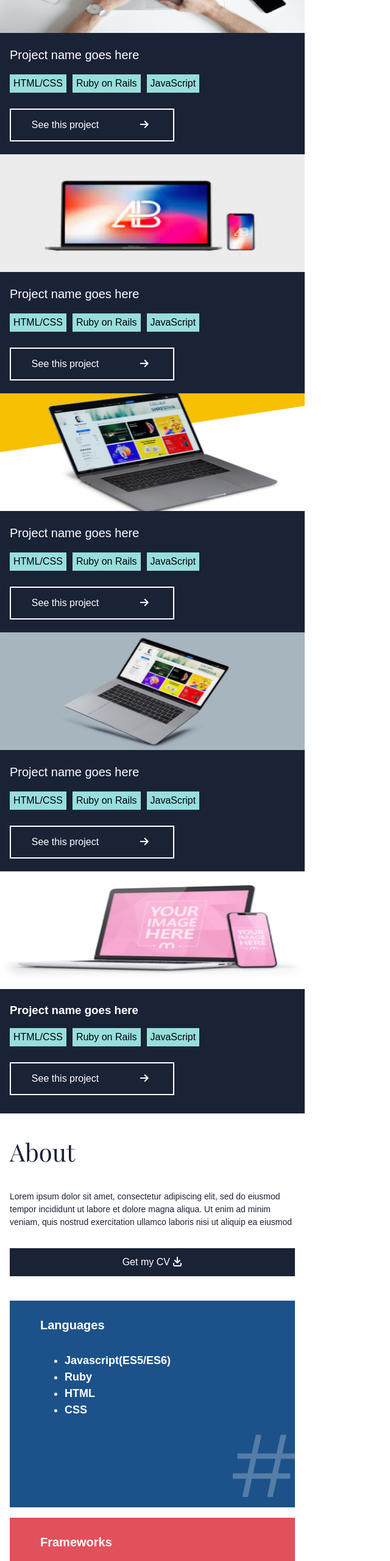
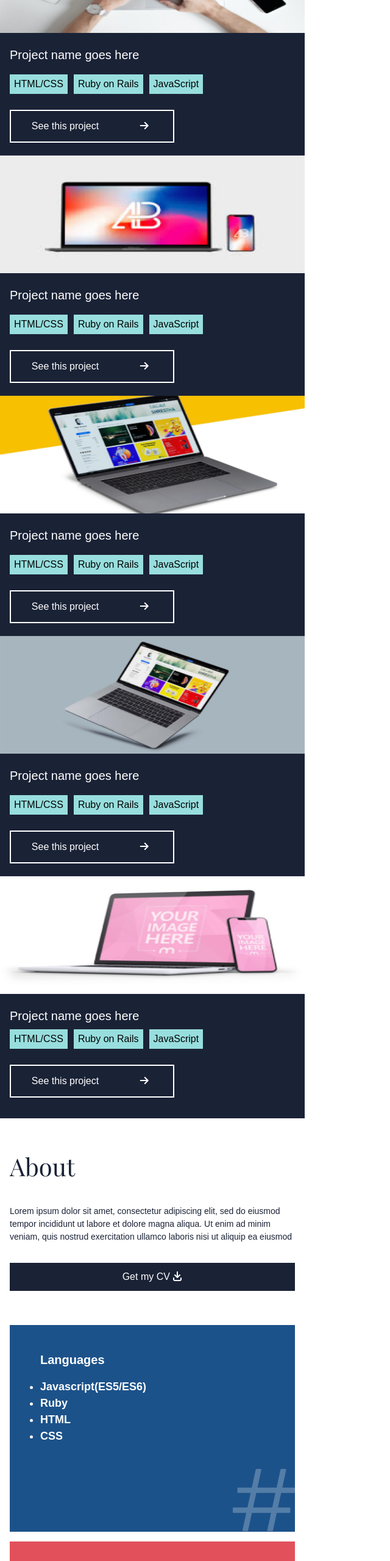
Before and after one commit to fitz95/Portfolio-Microverse-, a website: page index.html in a window 1280 px wide. Shown: the part 840-3400 px from the top of the page at 61% size, without its empty margins (0-640 px from the left). Drawn offline with nearby package versions, Linux system fonts and the light colour scheme; a web font is replaced by a local one.

Commit message:
modifying readme file to microverse readme template, change buttons to list, add grid to about section, fix style

```diff
--- a/index.html
+++ b/index.html
@@ -1,18 +1,27 @@
 <!DOCTYPE html>
 <html lang="en">
-
   <head>
-    <meta charset="UTF-8">
-    <meta name="viewport" content="width=device-width, initial-scale=1.0">
-    <meta http-equiv="X-UA-Compatible" content="ie=edge">
+    <meta charset="UTF-8" />
+    <meta name="viewport" content="width=device-width, initial-scale=1.0" />
+    <meta http-equiv="X-UA-Compatible" content="ie=edge" />
     <title>Portfolio Site</title>
-    <link rel="stylesheet" href="./style.css">
-    <link href='https://fonts.googleapis.com/css?family=Playfair Display' rel='stylesheet'>
-    <link href="https://fonts.cdnfonts.com/css/poppins" rel="stylesheet">
-    <link rel="stylesheet" href="https://cdnjs.cloudflare.com/ajax/libs/font-awesome/6.2.1/css/all.min.css"
+    <link rel="stylesheet" href="./style.css" />
+    <link
+      href="https://fonts.googleapis.com/css?family=Playfair Display"
+      rel="stylesheet"
+    />
+    <link href="https://fonts.cdnfonts.com/css/poppins" rel="stylesheet" />
+    <link
+      rel="stylesheet"
+      href="https://cdnjs.cloudflare.com/ajax/libs/font-awesome/6.2.1/css/all.min.css"
       integrity="sha512-MV7K8+y+gLIBoVD59lQIYicR65iaqukzvf/nwasF0nqhPay5w/9lJmVM2hMDcnK1OnMGCdVK+iQrJ7lzPJQd1w=="
-        crossorigin="anonymous" referrerpolicy="no-referrer" />
-    <link rel="stylesheet" href="https://cdnjs.cloudflare.com/ajax/libs/font-awesome/4.7.0/css/font-awesome.min.css">
+      crossorigin="anonymous"
+      referrerpolicy="no-referrer"
+    />
+    <link
+      rel="stylesheet"
+      href="https://cdnjs.cloudflare.com/ajax/libs/font-awesome/4.7.0/css/font-awesome.min.css"
+    />
   </head>
 
   <body>
@@ -20,11 +29,11 @@
       <nav>
         <div class="menu">
           <div class="shape">
-                    <div id ='triangle'></div>
-                    <div id ='diamond'></div>
+            <div id="triangle"></div>
+            <div id="diamond"></div>
           </div>
           <div>
-                    <img id="menuimg" src="./assets/img/menu.png" alt="square">
+            <img id="menuimg" src="./assets/img/menu.png" alt="square" />
           </div>
         </div>
       </nav>
@@ -36,9 +45,12 @@
             <h1>Nsong Fitz Gerald</h1>
           </div>
           <div class="paragraph">
-                    <p>Hello! I am a software developer! I can help you build a product, feature or website. Taka a look
-                        of my works.
-                        If you like what you see and have a project you need coded, don’t hesitate and contact me.</p>
+            <p>
+              Hello! I am a software developer! I can help you build a product,
+              feature or website. Taka a look of my works. If you like what you
+              see and have a project you need coded, don’t hesitate and contact
+              me.
+            </p>
           </div>
           <div class="button">
             <button id="introbutton">Start collaboration</button>
@@ -53,14 +65,16 @@
       </section>
       <section id="projects">
         <div class="project">
-            <div class="projectimg"><img src="./assets/img/project1.png" alt="project1"></div>
+          <div class="projectimg">
+            <img src="./assets/img/project1.png" alt="project1" />
+          </div>
           <div class="projectdetails">
             <h3>Project name goes here</h3>
-                <div class="projectbuttons">
-                    <button>HTML/CSS</button>
-                    <button>Ruby on Rails</button>
-                    <button>JavaScript</button>
-                </div>
+            <ul class="projectbuttons">
+              <li>HTML/CSS</li>
+              <li>Ruby on Rails</li>
+              <li>JavaScript</li>
+            </ul>
             <div class="viewbutton">
               <p>See this project</p>
               <i class="fa-solid fa-arrow-right"></i>
@@ -68,14 +82,16 @@
           </div>
         </div>
         <div class="project">
-            <div class="projectimg"><img src="./assets/img/project2.png" alt="project1"></div>
+          <div class="projectimg">
+            <img src="./assets/img/project2.png" alt="project1" />
+          </div>
           <div class="projectdetails">
             <h3>Project name goes here</h3>
-                <div class="projectbuttons">
-                    <button>HTML/CSS</button>
-                    <button>Ruby on Rails</button>
-                    <button>JavaScript</button>
-                </div>
+            <ul class="projectbuttons">
+              <li>HTML/CSS</li>
+              <li>Ruby on Rails</li>
+              <li>JavaScript</li>
+            </ul>
             <div class="viewbutton">
               <p>See this project</p>
               <i class="fa-solid fa-arrow-right"></i>
@@ -83,14 +99,16 @@
           </div>
         </div>
         <div class="project">
-            <div class="projectimg"><img src="./assets/img/project3.png" alt="project1"></div>
+          <div class="projectimg">
+            <img src="./assets/img/project3.png" alt="project1" />
+          </div>
           <div class="projectdetails">
             <h3>Project name goes here</h3>
-                <div class="projectbuttons">
-                    <button>HTML/CSS</button>
-                    <button>Ruby on Rails</button>
-                    <button>JavaScript</button>
-                </div>
+            <ul class="projectbuttons">
+              <li>HTML/CSS</li>
+              <li>Ruby on Rails</li>
+              <li>JavaScript</li>
+            </ul>
             <div class="viewbutton">
               <p>See this project</p>
               <i class="fa-solid fa-arrow-right"></i>
@@ -98,14 +116,16 @@
           </div>
         </div>
         <div class="project">
-            <div class="projectimg"><img src="./assets/img/project4.png" alt="project1"></div>
+          <div class="projectimg">
+            <img src="./assets/img/project4.png" alt="project1" />
+          </div>
           <div class="projectdetails">
             <h3>Project name goes here</h3>
-                <div class="projectbuttons">
-                    <button>HTML/CSS</button>
-                    <button>Ruby on Rails</button>
-                    <button>JavaScript</button>
-                </div>
+            <ul class="projectbuttons">
+              <li>HTML/CSS</li>
+              <li>Ruby on Rails</li>
+              <li>JavaScript</li>
+            </ul>
             <div class="viewbutton">
               <p>See this project</p>
               <i class="fa-solid fa-arrow-right"></i>
@@ -113,14 +133,16 @@
           </div>
         </div>
         <div class="gridproject">
-            <div class="gridimg projectimg"><img src="./assets/img/project5.png" alt="project1"></div>
+          <div class="gridimg projectimg">
+            <img src="./assets/img/project5.png" alt="project1" />
+          </div>
           <div class="gridcontent">
             <h3>Project name goes here</h3>
-                <div class="projectbuttons">
-                    <button>HTML/CSS</button>
-                    <button>Ruby on Rails</button>
-                    <button>JavaScript</button>
-                </div>
+            <ul class="projectbuttons">
+              <li>HTML/CSS</li>
+              <li>Ruby on Rails</li>
+              <li>JavaScript</li>
+            </ul>
             <div class="viewbutton">
               <p>See this project</p>
               <i class="fa-solid fa-arrow-right"></i>
@@ -129,16 +151,20 @@
         </div>
       </section>
       <section id="about">
+        <div>
           <h1 class="title">About</h1>
-                <p class="paragraph">Lorem ipsum dolor sit amet, consectetur adipiscing elit, sed do eiusmod
-                     tempor incididunt ut labore et dolore magna aliqua. Ut enim ad minim veniam,
-                      quis nostrud exercitation ullamco laboris nisi ut aliquip ea eiusmod
+          <p class="paragraph">
+            Lorem ipsum dolor sit amet, consectetur adipiscing elit, sed do
+            eiusmod tempor incididunt ut labore et dolore magna aliqua. Ut enim
+            ad minim veniam, quis nostrud exercitation ullamco laboris nisi ut
+            aliquip ea eiusmod
           </p>
           <div class="aboutbtn">
-                    <button>Get my CV <i class='fa-solid fa-arrow-right-to-bracket'></i></button>
-
+            <button>
+              Get my CV <i class="fa-solid fa-arrow-right-to-bracket"></i>
+            </button>
           </div>
-                <div class="workgrid">
+        </div>
         <div class="grid-item">
           <h2>Languages</h2>
           <ul>
@@ -147,7 +173,7 @@
             <li>HTML</li>
             <li>CSS</li>
           </ul>
-                        <div class="workicon" ></div>
+          <div class="workicon"></div>
         </div>
         <div class="grid-item frame">
           <h2>Frameworks</h2>
@@ -158,7 +184,7 @@
             <li>Capibara</li>
             <li>Selenium</li>
           </ul>
-                        <div class="workicon2" ></div>
+          <div class="workicon2"></div>
         </div>
         <div class="grid-item skill">
           <h2>Skills</h2>
@@ -171,10 +197,7 @@
           </ul>
           <div class="workicon3"></div>
         </div>
-                </div>
       </section>
     </main>
-
   </body>
-
 </html>
--- a/style.css
+++ b/style.css
@@ -107,6 +107,11 @@ body {
   width: 100%;
 }
 
+#projects {
+  display: grid;
+  grid-template-columns: 1fr;
+}
+
 .project {
   background-color: #1a2236;
   color: white;
@@ -127,7 +132,22 @@ body {
   display: flex;
   justify-content: start;
   gap: 10px;
+  margin-left: 0;
   margin-bottom: 26px;
+  list-style-type: none;
+}
+
+ul,
+li {
+  margin: 0;
+  padding: 0;
+}
+
+.projectbuttons li {
+  background-color: #98dede;
+  padding: 7px;
+  margin-left: 0;
+  color: black;
 }
 
 .projectbuttons button {
@@ -195,14 +215,17 @@ body {
   font-family: Poppins, sans-serif;
 }
 
-.gridconten h3 {
+.gridcontent h3 {
   font-size: 20px;
   font-weight: 300;
+  margin-bottom: 10px;
 }
 
 #about {
-  margin-left: 16px;
-  margin-right: 16px;
+  display: flex;
+  flex-direction: column;
+  gap: 16px;
+  margin: 16px;
 }
 
 #about h1 {
@@ -245,7 +268,7 @@ body {
   width: 120px;
   height: 120px;
   margin-right: -18px;
-  margin-top: -3px;
+  margin-top: 40px;
   z-index: 0.9;
 }
 
@@ -256,7 +279,8 @@ body {
   width: 120px;
   height: 120px;
   margin-right: -22px;
-  margin-top: -20px;
+  margin-top: 20px;
+  margin-bottom: -25px;
   z-index: 0.9;
 }
 
@@ -267,7 +291,7 @@ body {
   width: 120px;
   height: 120px;
   margin-right: -18px;
-  margin-top: -28px;
+  margin-top: 13px;
   z-index: 0.9;
 }
 
```
Also changed, not shown: README.md, assets/img/murple_logo.png (added). Lines whose indentation alone changed are shown as unchanged.
